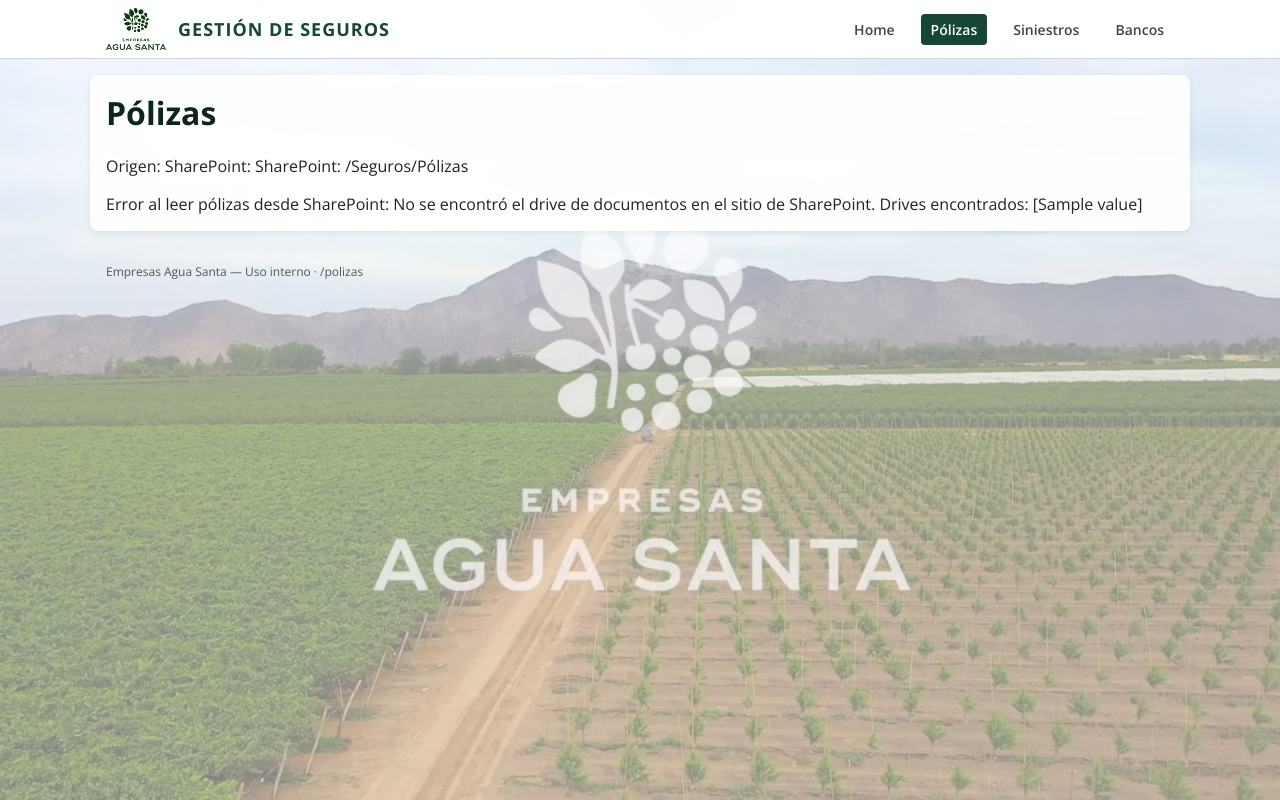
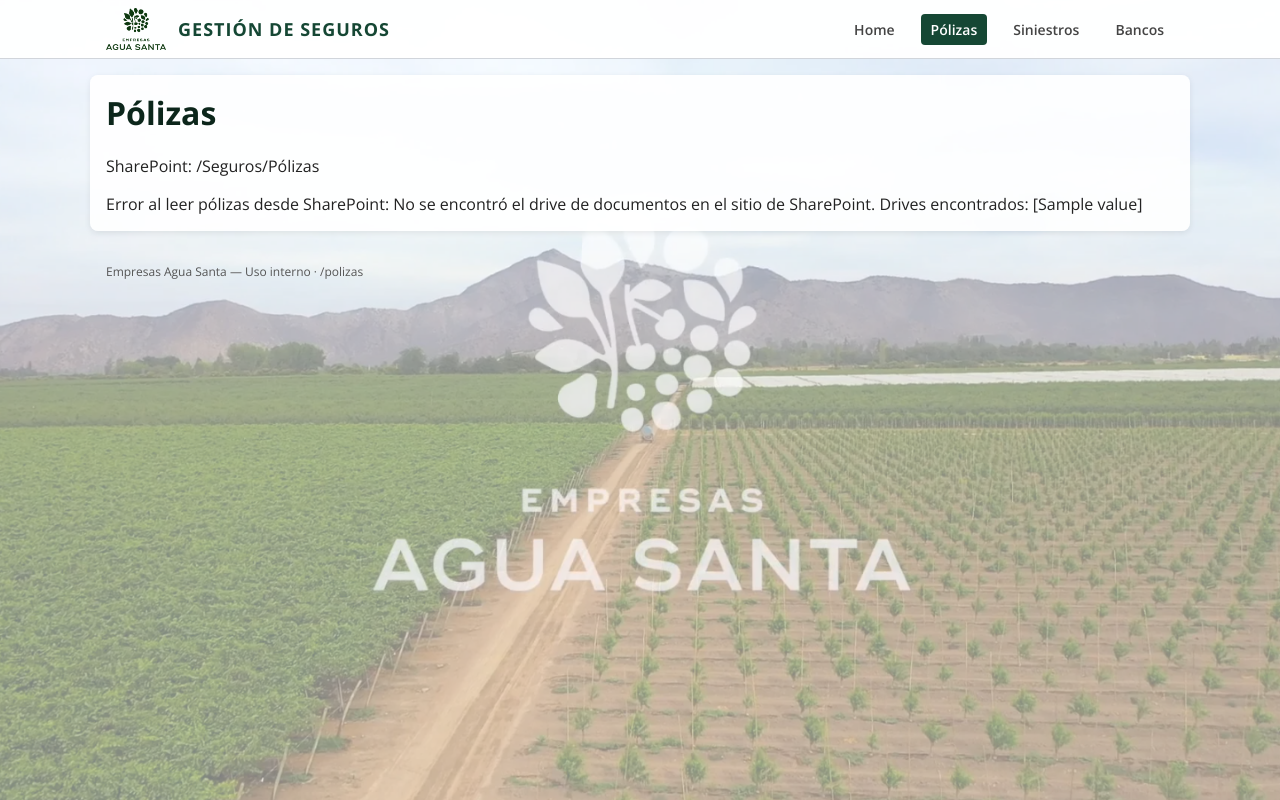
Before and after one commit to EdsonLazoAguaSanta/seguimiento_polizas, a FastAPI app: page /polizas in a window 1280 px wide. Run offline with FastAPI, Linux system fonts and the light colour scheme; a database or web service that is not in the repository returns one stand-in record (values such as "Sample title"); data that the repository does not hold is empty.

Commit message:
Update polizas.html

```diff
--- a/templates/polizas.html
+++ b/templates/polizas.html
@@ -6,7 +6,7 @@
 <div class="container mt-4">
 
   <h1 class="mb-3">Pólizas</h1>
-  <p class="text-muted">Origen: SharePoint: {{ ruta_base }}</p>
+  <p class="text-muted">{{ ruta_base }}</p>
 
   {% if mensaje %}
     <div class="alert alert-warning">{{ mensaje }}</div>
```
